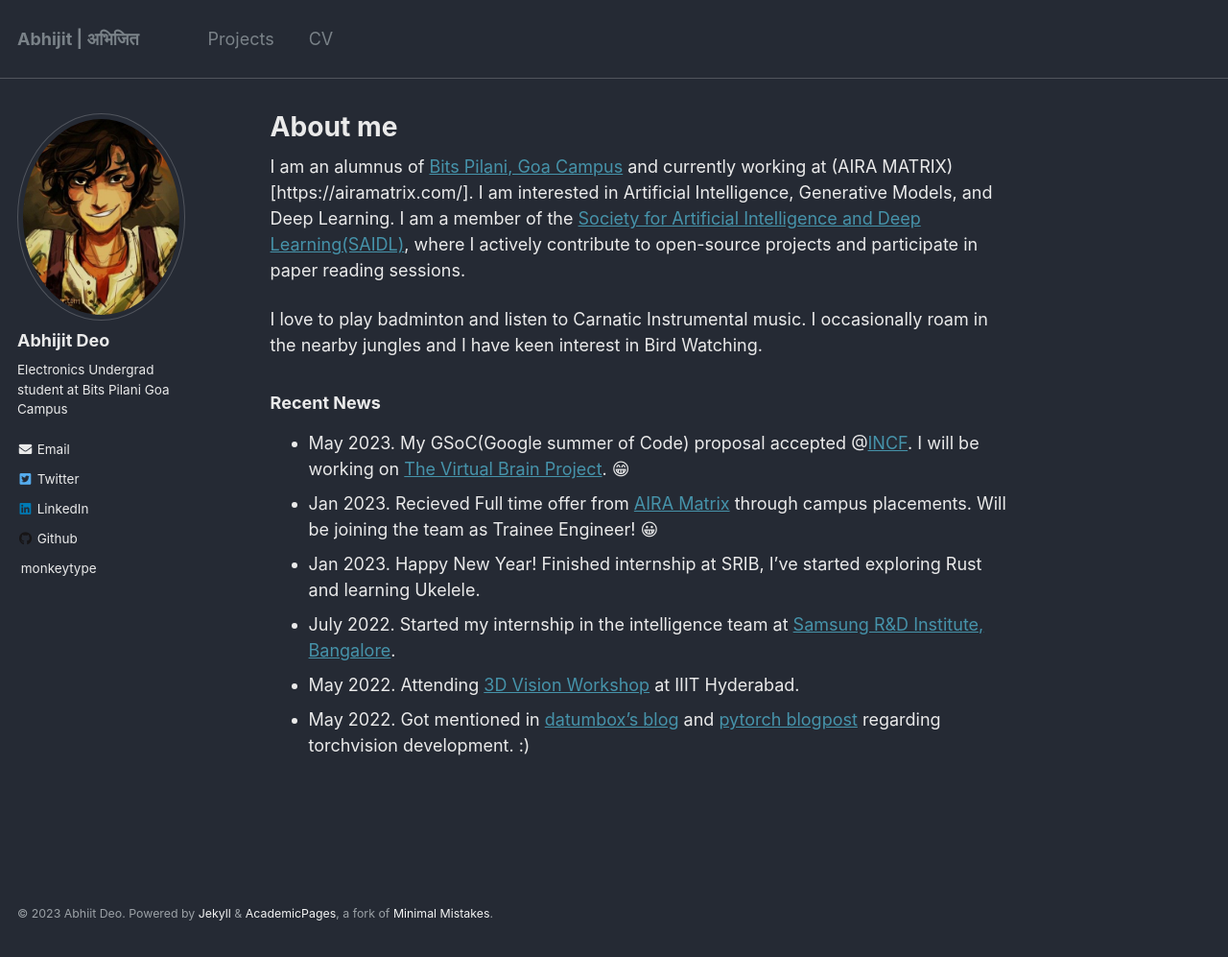
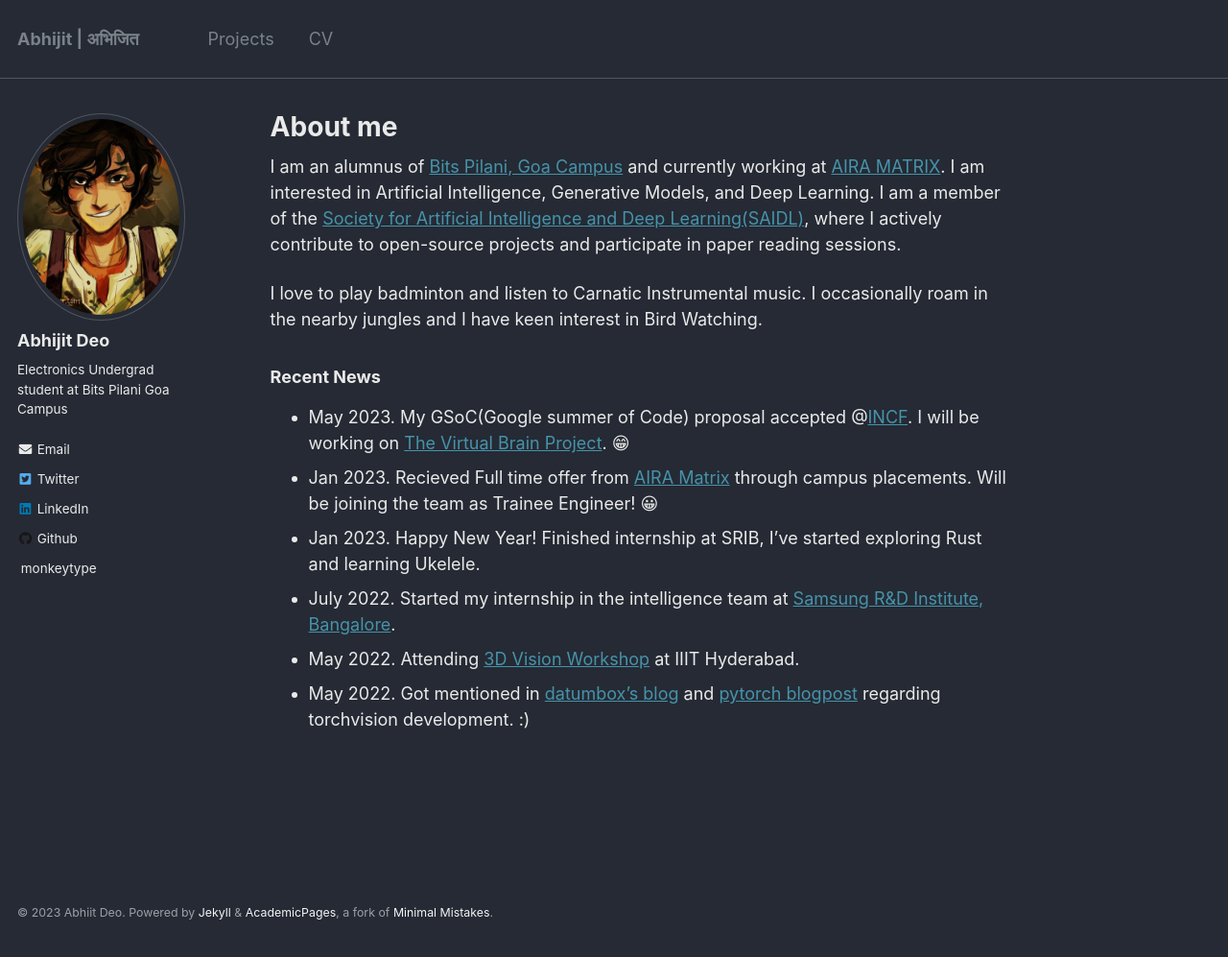
Before and after one commit to abhi-glitchhg/abhi-glitchhg.github.io, a Jekyll site: the page built from _pages/about.md, in a window 1280 px wide and 997 px high. Shown: the whole window at 96% size. Built offline with Jekyll 4.4.1, drawn with Linux system fonts in a browser that asks for light colours.

Commit message:
Update about.md

```diff
--- a/_pages/about.md
+++ b/_pages/about.md
@@ -8,7 +8,7 @@ redirect_from:
   - /about.html
 ---
 
-I am an alumnus of [Bits Pilani, Goa Campus](https://www.bits-pilani.ac.in/Goa/) and currently working at (AIRA MATRIX)[https://airamatrix.com/]. I am interested in Artificial Intelligence, Generative Models, and Deep Learning. I am a member of the [Society for Artificial Intelligence and Deep Learning(SAIDL)](https://www.saidl.in/), where I actively contribute to open-source projects and participate in paper reading sessions.
+I am an alumnus of [Bits Pilani, Goa Campus](https://www.bits-pilani.ac.in/Goa/) and currently working at [AIRA MATRIX](https://airamatrix.com/). I am interested in Artificial Intelligence, Generative Models, and Deep Learning. I am a member of the [Society for Artificial Intelligence and Deep Learning(SAIDL)](https://www.saidl.in/), where I actively contribute to open-source projects and participate in paper reading sessions.
 
 I love to play badminton and listen to Carnatic Instrumental music. I occasionally roam in the nearby jungles and I have keen interest in Bird Watching.
 
```
